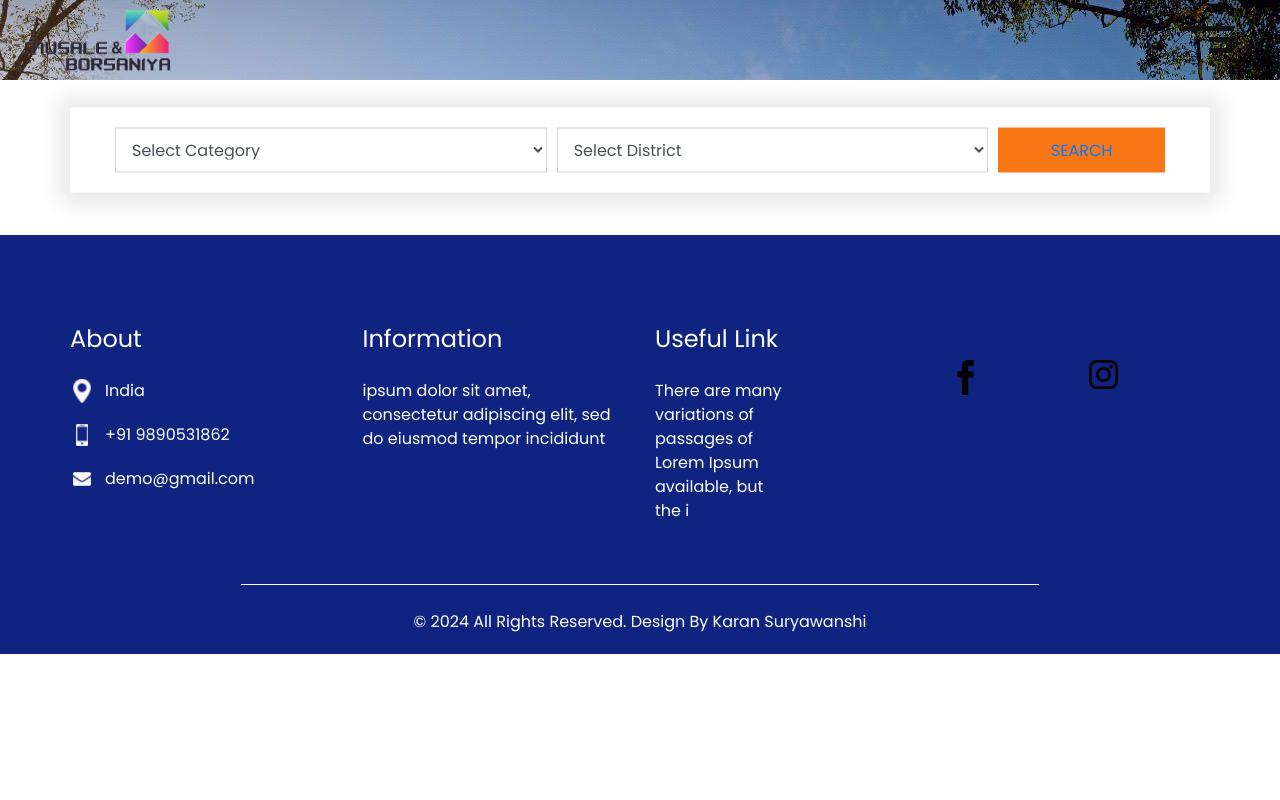
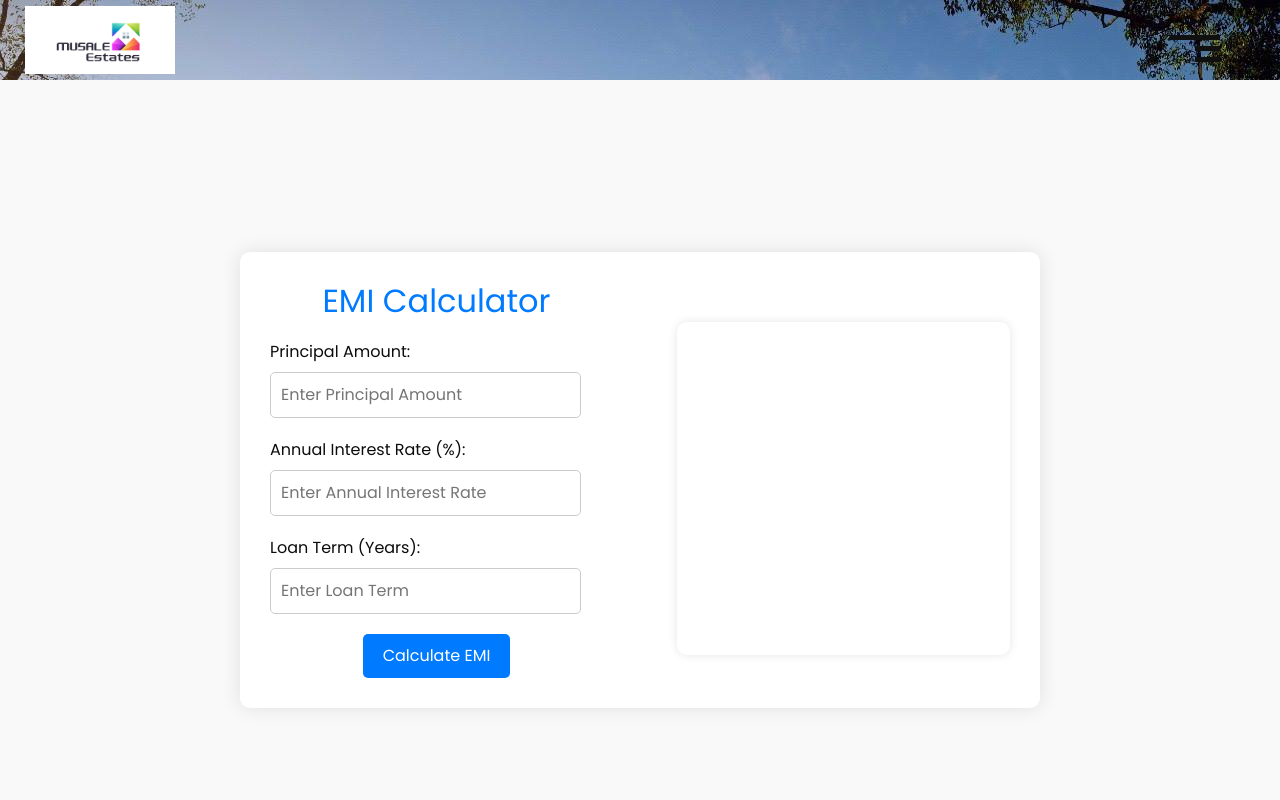
Before and after one commit to DeCoderKarab/QuestionPaper, a plain HTML site: page Search.html in a window 1280 px wide. Shown: the top 800 px of the page. Drawn offline with nearby package versions, Linux system fonts and the light colour scheme.

Commit message:
calculator

```diff
--- a/Search.html
+++ b/Search.html
@@ -39,8 +39,7 @@
         <div class="container-fluid">
           <nav class="navbar navbar-expand-lg custom_nav-container">
             <a class="navbar-brand" href="index.html">
-              <img style="width: 20%;" src="images/logo1.png" alt="" />
-            </a>
+              <img style="background-color: white;width: 150px;" src="images/oglogo.png" alt="" />            </a>
             <div class="navbar-collapse" id="">
               <ul class="navbar-nav justify-content-between ">
                 <!-- <div class="User_option">
@@ -84,44 +83,159 @@
       <!-- end header section -->
     </div>
 
-<!-- find section -->
-<section style="margin-top: 70px;" class="find_section ">
-  <div class="container">
-    <form action="">
-      <div class=" form-row">
-        <div class="col-md-5">
-          <select class="form-control" id="categorySelect">
-            <option value="">Select Category</option>
-            <option value="1BHK">1BHK</option>
-            <option value="2BHK">2BHK</option>
-            <option value="3BHK">3BHK</option>
-            <option value="Rowhouse">Rowhouse</option>
-            <option value="Flat">Flat</option>
-          </select>
-        </div>
 
-        <div class="col-md-5">
-          <select class="form-control" id="districtSelect">
-            <option value="">Select District</option>
-            <option value="Mumbai">Mumbai</option>
-            <option value="Pune">Pune</option>
-            <option value="Pune">nashik</option>
-            <!-- Add more options for other districts as needed -->
-          </select>
-        </div>
+<section class="calculator-section">
+  <style>
+      .calculator-section {
+          display: flex;
+          justify-content: center;
+          align-items: center;
+          height: 100vh;
+          background-color: #f9f9f9;
+      }
 
-        <div class="col-md-2">
-          <button type="submit"  class="">
-            <a href="Search.html">
-              search
-            </a>
-          </button>
-        </div>
+      .calculator-container {
+          display: flex;
+          justify-content: space-between;
+          width: 800px;
+          background-color: #fff;
+          padding: 30px;
+          border-radius: 10px;
+          box-shadow: 0 0 20px rgba(0, 0, 0, 0.1);
+      }
+
+      .calculator {
+          flex: 0 0 45%; /* Set width for calculator */
+          text-align: center;
+      }
+
+      .output {
+          flex: 0 0 45%; /* Set width for output */
+          text-align: left;
+          margin-left: 20px;
+      }
+
+      h2 {
+          color: #007bff;
+          margin-bottom: 20px;
+      }
+
+      .input-group {
+          margin-bottom: 20px;
+          text-align: left;
+      }
+
+      input {
+          padding: 10px;
+          border-radius: 5px;
+          border: 1px solid #ccc;
+          width: calc(100% - 22px); /* Adjust width to account for padding and border */
+      }
+
+      button {
+          padding: 10px 20px;
+          background-color: #007bff;
+          color: #fff;
+          border: none;
+          border-radius: 5px;
+          cursor: pointer;
+          transition: background-color 0.3s;
+      }
+
+      button:hover {
+          background-color: #0056b3;
+      }
+
+      #result {
+          margin-top: 20px;
+          font-size: 16px;
+          color: #007bff;
+          text-align: left;
+      }
+
+      canvas {
+          margin-top: 20px;
+          border-radius: 10px;
+          box-shadow: 0 0 10px rgba(0, 0, 0, 0.1);
+          width: 100%;
+          max-width: 400px;
+      }
+  </style>
+
+  <div class="calculator-container">
+      <div class="calculator">
+          <h2>EMI Calculator</h2>
+          <div class="input-group">
+              <label for="principal">Principal Amount:</label>
+              <input type="number" id="principal" placeholder="Enter Principal Amount">
+          </div>
+          <div class="input-group">
+              <label for="rate">Annual Interest Rate (%):</label>
+              <input type="number" id="rate" step="0.01" placeholder="Enter Annual Interest Rate">
+          </div>
+          <div class="input-group">
+              <label for="time">Loan Term (Years):</label>
+              <input type="number" id="time" placeholder="Enter Loan Term">
+          </div>
+          <button onclick="calculateEMI()">Calculate EMI</button>
       </div>
-
-    </form>
+      <div class="output">
+          <div id="result"></div>
+          <canvas id="pieChart" width="400" height="400"></canvas>
+      </div>
   </div>
 </section>
+
+<script src="https://cdn.jsdelivr.net/npm/chart.js"></script>
+<script>
+  function calculateEMI() {
+      var principal = parseFloat(document.getElementById('principal').value);
+      var annualRate = parseFloat(document.getElementById('rate').value);
+      var time = parseFloat(document.getElementById('time').value);
+
+      var monthlyRate = annualRate / (12 * 100); // monthly interest rate
+      var totalMonths = time * 12; // total number of installments
+
+      var emi = (principal * monthlyRate * Math.pow(1 + monthlyRate, totalMonths)) / (Math.pow(1 + monthlyRate, totalMonths) - 1);
+      var totalPayment = emi * totalMonths;
+      var totalInterest = totalPayment - principal;
+      var apr = ((totalInterest / principal) / time) * 100;
+
+      document.getElementById('result').innerHTML = `
+          <p><strong>Loan EMI:</strong> ₹${emi.toFixed(2)}</p>
+          <p><strong>Loan APR:</strong> ${annualRate}%</p>
+          <p><strong>Total Interest Payable:</strong> ₹${totalInterest.toFixed(2)}</p>
+          <p><strong>Total Payment:</strong> ₹${totalPayment.toFixed(2)} (Principal + Interest)</p>
+      `;
+
+      // Create Pie Chart
+      var ctx = document.getElementById('pieChart').getContext('2d');
+      var pieChart = new Chart(ctx, {
+          type: 'pie',
+          data: {
+              labels: ['Principal', 'Interest'],
+              datasets: [{
+                  data: [principal, totalInterest],
+                  backgroundColor: ['#28a745', '#dc3545'] // Green for principal, Red for interest
+              }]
+          },
+          options: {
+              title: {
+                  display: true,
+                  text: 'Principal vs Interest'
+              },
+              onClick: function(event, elements) {
+                  if (elements.length > 0) {
+                      var segmentIndex = elements[0]._index;
+                      var segmentLabel = this.data.labels[segmentIndex];
+                      var segmentValue = this.data.datasets[0].data[segmentIndex];
+                      alert(segmentLabel + ': ₹' + segmentValue.toFixed(2));
+                  }
+              }
+          }
+      });
+  }
+</script>
 
 <!-- info section -->
 <section class="info_section ">
--- a/css/responsive.css
+++ b/css/responsive.css
@@ -216,3 +216,30 @@
   transform: translateY(2px);
   box-shadow: 0px 2px 2px rgba(0, 0, 0, 0.1);
 }
+
+/* responsive.css */
+
+/* Adjustments for smaller screens */
+@media screen and (max-width: 768px) {
+  .calculator-container {
+      flex-direction: column;
+      width: 90%;
+  }
+
+  .calculator,
+  .output {
+      flex: 1;
+      width: 100%;
+      margin: 0;
+  }
+
+  .output {
+      margin-top: 20px;
+  }
+
+  canvas {
+      margin-top: 20px;
+      width: 100%;
+      max-width: none;
+  }
+}
```
Also changed, not shown: Product.html (+8 -0 lines), index.html (+1 -1 lines).
